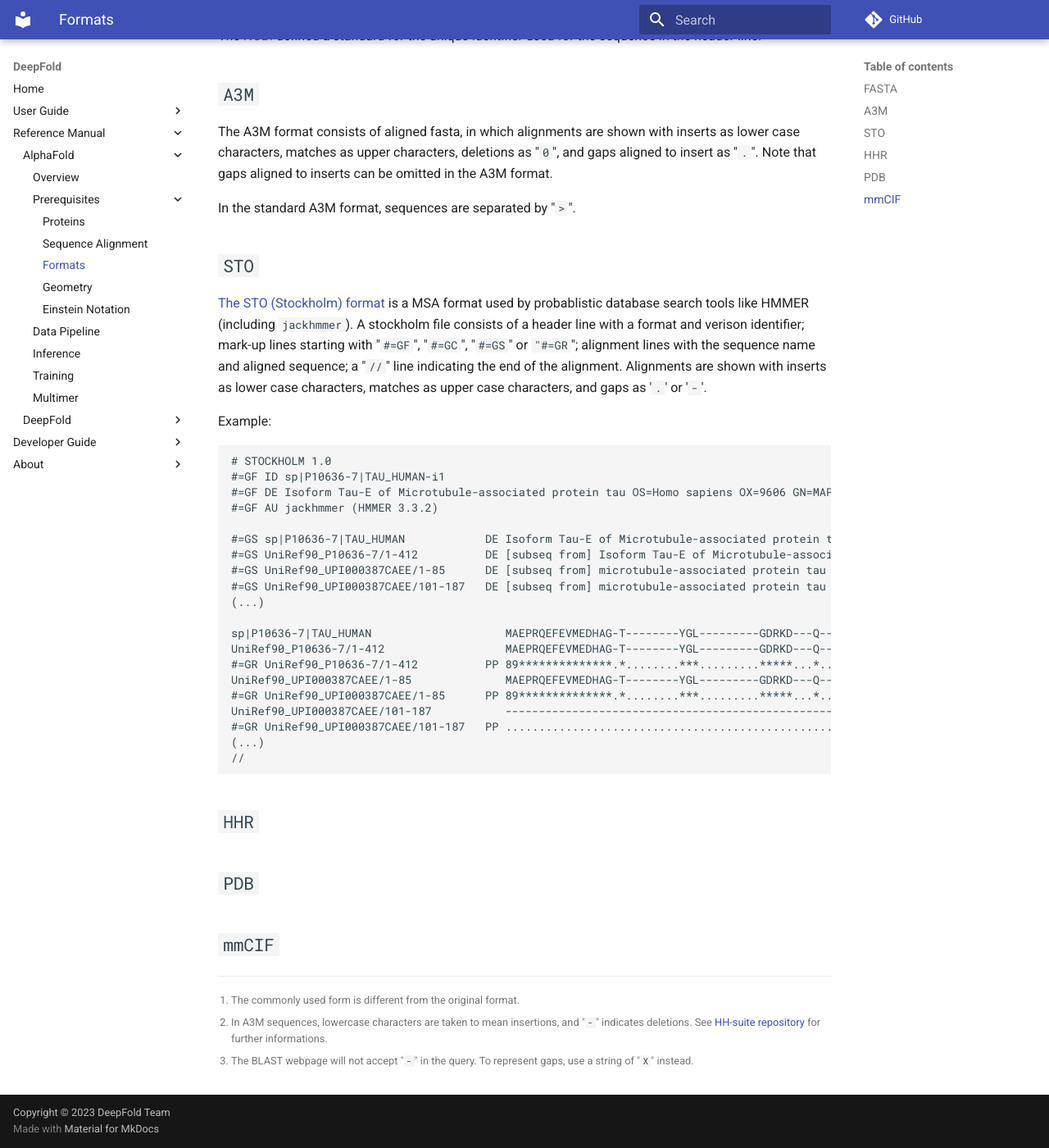
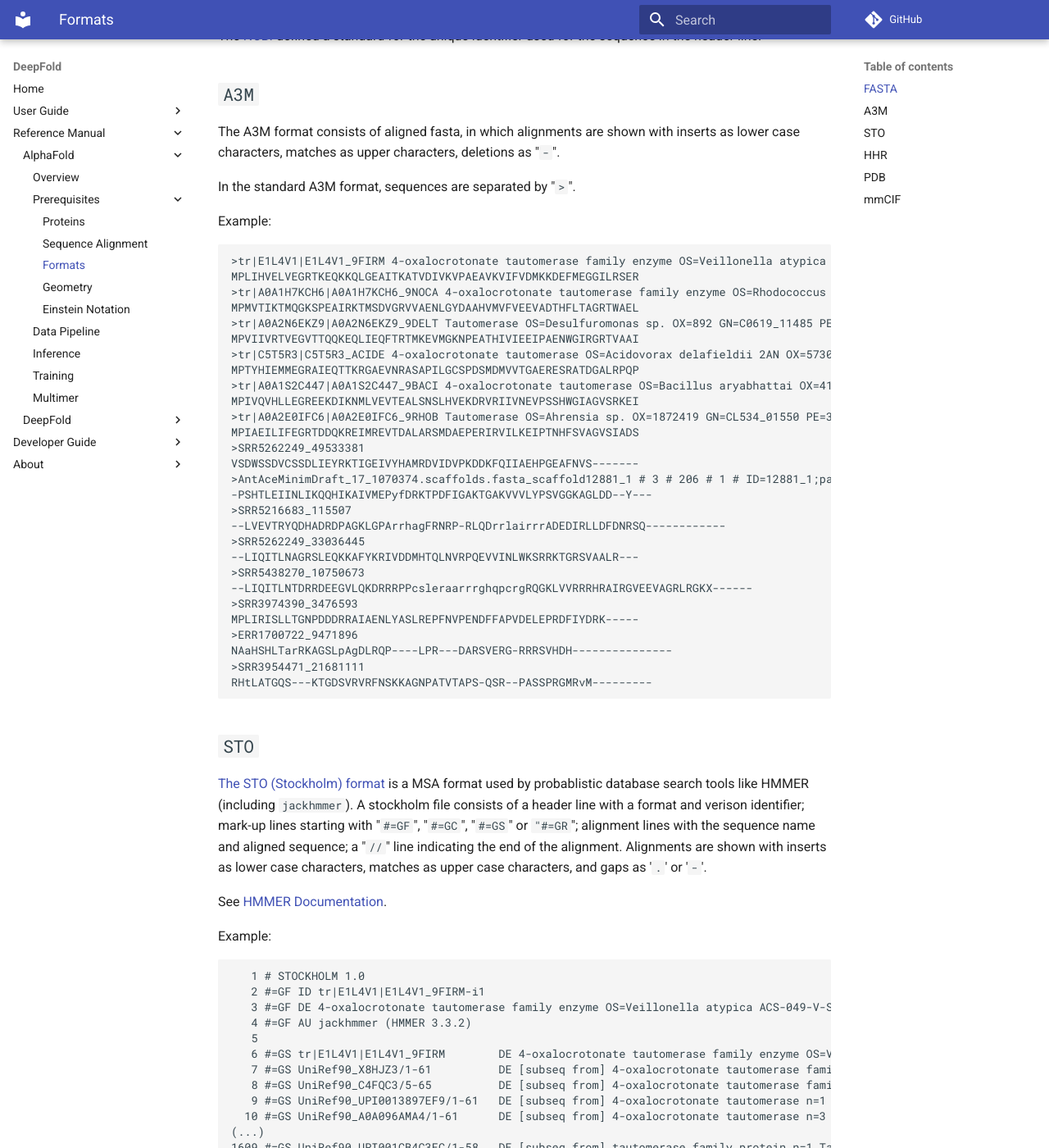
Before and after one commit to iitp-ppi/DeepFoldPublic, an MkDocs documentation site: the page built from docs/reference-manual/prepare/formats.md, in a window 1280 px wide and 1400 px high, scrolled down 1260 px. Shown: the whole window at 82% size. Built offline with MkDocs 1.6.1 and Material for MkDocs 9.7.7, drawn with Linux system fonts in a browser that asks for light colours; comment, search, counter and statistics services are not loaded; some of the changed text lies outside the part shown.

Commit message:
docs: update examples

````diff
--- a/docs/reference-manual/prepare/formats.md
+++ b/docs/reference-manual/prepare/formats.md
@@ -14,8 +14,8 @@
 Example:
 
 ```{plain text}
->1HDD_3|Chains C, D|PROTEIN (ENGRAILED HOMEODOMAIN)|Drosophila melanogaster (7227)
-MDEKRPRTAFSSEQLARLKREFNENRYLTERRRQQLSSELGLNEAQIKIWFQNKRAKIKKS
+>tr|E1L4V1|E1L4V1_9FIRM 4-oxalocrotonate tautomerase family enzyme OS=Veillonella atypica ACS-049-V-Sch6 OX=866776 GN=dmpI PE=3 SV=1
+MPLIHVELVEGRTKEQKKQLGEAITKATVDIVKVPAEAVKVIFVDMKKDEFMEGGILRSER
 ```
 
 A multiple sequence FASTA format would be obtained by concatenating several single sequence FASTA files in a common file.
@@ -66,10 +66,42 @@
 
 ## `A3M`
 
-The A3M format consists of aligned fasta, in which alignments are shown with inserts as lower case characters, matches as upper characters, deletions as "`0`", and gaps aligned to insert as "`.`".
-Note that gaps aligned to inserts can be omitted in the A3M format.
+The A3M format consists of aligned fasta, in which alignments are shown with inserts as lower case characters, matches as upper characters, deletions as "`-`".
 
 In the standard A3M format, sequences are separated by "`>`".
+
+Example:
+
+```{plain text}
+>tr|E1L4V1|E1L4V1_9FIRM 4-oxalocrotonate tautomerase family enzyme OS=Veillonella atypica ACS-049-V-Sch6 OX=866776 GN=dmpI PE=3 SV=1
+MPLIHVELVEGRTKEQKKQLGEAITKATVDIVKVPAEAVKVIFVDMKKDEFMEGGILRSER
+>tr|A0A1H7KCH6|A0A1H7KCH6_9NOCA 4-oxalocrotonate tautomerase family enzyme OS=Rhodococcus maanshanensis OX=183556 GN=SAMN05444583_10410 PE=3 SV=1
+MPMVTIKTMQGKSPEAIRKTMSDVGRVVAENLGYDAAHVMVFVEEVADTHFLTAGRTWAEL
+>tr|A0A2N6EKZ9|A0A2N6EKZ9_9DELT Tautomerase OS=Desulfuromonas sp. OX=892 GN=C0619_11485 PE=3 SV=1
+MPVIIVRTVEGVTTQQKEQLIEQFTRTMKEVMGKNPEATHIVIEEIPAENWGIRGRTVAAI
+>tr|C5T5R3|C5T5R3_ACIDE 4-oxalocrotonate tautomerase OS=Acidovorax delafieldii 2AN OX=573060 GN=AcdelDRAFT_2243 PE=4 SV=1
+MPTYHIEMMEGRAIEQTTKRGAEVNRASAPILGCSPDSMDMVVTGAERESRATDGALRPQP
+>tr|A0A1S2C447|A0A1S2C447_9BACI 4-oxalocrotonate tautomerase OS=Bacillus aryabhattai OX=412384 GN=BCV52_11195 PE=3 SV=1
+MPIVQVHLLEGREEKDIKNMLVEVTEALSNSLHVEKDRVRIIVNEVPSSHWGIAGVSRKEI
+>tr|A0A2E0IFC6|A0A2E0IFC6_9RHOB Tautomerase OS=Ahrensia sp. OX=1872419 GN=CL534_01550 PE=3 SV=1
+MPIAEILIFEGRTDDQKREIMREVTDALARSMDAEPERIRVILKEIPTNHFSVAGVSIADS
+>SRR5262249_49533381
+VSDWSSDVCSSDLIEYRKTIGEIVYHAMRDVIDVPKDDKFQIIAEHPGEAFNVS-------
+>AntAceMinimDraft_17_1070374.scaffolds.fasta_scaffold12881_1 # 3 # 206 # 1 # ID=12881_1;partial=10;start_type=Edge;rbs_motif=None;rbs_spacer=None;gc_cont=0.564
+-PSHTLEIINLIKQQHIKAIVMEPyfDRKTPDFIGAKTGAKVVVLYPSVGGKAGLDD--Y---
+>SRR5216683_115507
+--LVEVTRYQDHADRDPAGKLGPArrhagFRNRP-RLQDrrlairrrADEDIRLLDFDNRSQ------------
+>SRR5262249_33036445
+--LIQITLNAGRSLEQKKAFYKRIVDDMHTQLNVRPQEVVINLWKSRRKTGRSVAALR---
+>SRR5438270_10750673
+--LIQITLNTDRRDEEGVLQKDRRRPPcsleraarrrghqpcrgRQGKLVVRRRHRAIRGVEEVAGRLRGKX------
+>SRR3974390_3476593
+MPLIRISLLTGNPDDDRRAIAENLYASLREPFNVPENDFFAPVDELEPRDFIYDRK-----
+>ERR1700722_9471896
+NAaHSHLTarRKAGSLpAgDLRQP----LPR---DARSVERG-RRRSVHDH---------------
+>SRR3954471_21681111
+RHtLATGQS---KTGDSVRVRFNSKKAGNPATVTAPS-QSR--PASSPRGMRvM---------
+```
 
 ## `STO`
 
@@ -77,33 +109,52 @@
 A stockholm file consists of a header line with a format and verison identifier; mark-up lines starting with "`#=GF`", "`#=GC`", "`#=GS`" or `"#=GR`"; alignment lines with the sequence name and aligned sequence; a "`//`" line indicating the end of the alignment.
 Alignments are shown with inserts as lower case characters, matches as upper case characters, and gaps as '`.`' or '`-`'.
 
+See [HMMER Documentation](http://hmmer.org/documentation.html).
+
 Example:
 
 ```{plain text}
-# STOCKHOLM 1.0
-#=GF ID sp|P10636-7|TAU_HUMAN-i1
-#=GF DE Isoform Tau-E of Microtubule-associated protein tau OS=Homo sapiens OX=9606 GN=MAPT
-#=GF AU jackhmmer (HMMER 3.3.2)
-
-#=GS sp|P10636-7|TAU_HUMAN            DE Isoform Tau-E of Microtubule-associated protein tau OS=Homo sapiens OX=9606 GN=MAPT
-#=GS UniRef90_P10636-7/1-412          DE [subseq from] Isoform Tau-E of Microtubule-associated protein tau n=74 Tax=Boreoeutheria TaxID=1437010 RepID=P10636-7
-#=GS UniRef90_UPI000387CAEE/1-85      DE [subseq from] microtubule-associated protein tau isoform X7 n=5 Tax=Catarrhini TaxID=9526 RepID=UPI000387CAEE
-#=GS UniRef90_UPI000387CAEE/101-187   DE [subseq from] microtubule-associated protein tau isoform X7 n=5 Tax=Catarrhini TaxID=9526 RepID=UPI000387CAEE
+   1 # STOCKHOLM 1.0
+   2 #=GF ID tr|E1L4V1|E1L4V1_9FIRM-i1
+   3 #=GF DE 4-oxalocrotonate tautomerase family enzyme OS=Veillonella atypica ACS-049-V-Sch6 OX=866776 GN=dmpI PE=3 SV=1
+   4 #=GF AU jackhmmer (HMMER 3.3.2)
+   5
+   6 #=GS tr|E1L4V1|E1L4V1_9FIRM        DE 4-oxalocrotonate tautomerase family enzyme OS=Veillonella atypica ACS-049-V-Sch6 OX=866776 GN=dmpI PE=3 SV=1
+   7 #=GS UniRef90_X8HJZ3/1-61          DE [subseq from] 4-oxalocrotonate tautomerase family enzyme n=2 Tax=Veillonella TaxID=29465 RepID=X8HJZ3_9FIRM
+   8 #=GS UniRef90_C4FQC3/5-65          DE [subseq from] 4-oxalocrotonate tautomerase family enzyme n=36 Tax=root TaxID=1 RepID=C4FQC3_9FIRM
+   9 #=GS UniRef90_UPI0013897EF9/1-61   DE [subseq from] 4-oxalocrotonate tautomerase n=1 Tax=Veillonella sp. R32 TaxID=2021312 RepID=UPI0013897EF9
+  10 #=GS UniRef90_A0A096AMA4/1-61      DE [subseq from] 4-oxalocrotonate tautomerase n=3 Tax=Veillonella montpellierensis TaxID=187328 RepID=A0A096AMA4_9FIRM
 (...)
-
-sp|P10636-7|TAU_HUMAN                    MAEPRQEFEVMEDHAG-T--------YGL---------GDRKD---Q--GGYTM--H--Q-D-Q-EGDT--D-A-G-L-K-E-S-------P---L--Q-TP--T---E--D----G---S-------E--E---P-G---S---E--T-S--D-A---K-------ST--P-----T--A--E-A--------E--E--
-UniRef90_P10636-7/1-412                  MAEPRQEFEVMEDHAG-T--------YGL---------GDRKD---Q--GGYTM--H--Q-D-Q-EGDT--D-A-G-L-K-E-S-------P---L--Q-TP--T---E--D----G---S-------E--E---P-G---S---E--T-S--D-A---K-------ST--P-----T--A--E-A--------E--E--
-#=GR UniRef90_P10636-7/1-412          PP 89**************.*........***.........*****...*..*****..*..*.*.*.****..*.*.*.*.*.*.*.......*...*..*.**..*...*..*....*...*.......*..*...*.*...*...*..*.*..*.*...*.......**..*.....*..*..*.*........*..*..
-UniRef90_UPI000387CAEE/1-85              MAEPRQEFEVMEDHAG-T--------YGL---------GDRKD---Q--GGYTM--H--Q-D-Q-EGDT--D-A-G-L-K-E-S-------P---L--Q-TP--T---E--D----G---S-------E--E---P-G---S---E--T-S--D-A---K-------ST--P-----T--A--E-D--------V--T--
-#=GR UniRef90_UPI000387CAEE/1-85      PP 89**************.*........***.........*****...*..*****..*..*.*.*.****..*.*.*.*.*.*.*.......*...*..*.**..*...*..*....*...*.......*..*...*.*...*...*..*.*..*.*...*.......**..*.....*..*..*.9........8..8..
-UniRef90_UPI000387CAEE/101-187           ------------------------------------------------------------------------------------------------------------------------------------------------------------------------------------T--T-A--------E--E--
-#=GR UniRef90_UPI000387CAEE/101-187   PP ....................................................................................................................................................................................4..5.8........9..*..
+1609 #=GS UniRef90_UPI001CB4C3EC/1-58   DE [subseq from] tautomerase family protein n=1 Tax=Paraburkholderia tropica TaxID=92647 RepID=UPI001CB4C3EC
+1610 #=GS UniRef90_A0A2V6XG00/14-72     DE [subseq from] 4-oxalocrotonate tautomerase n=9 Tax=Bacteria TaxID=2 RepID=A0A2V6XG00_9BACT
 (...)
-//
+1611
+1612 tr|E1L4V1|E1L4V1_9FIRM                MPLIHVELVEG-RT-K-EQKKQLGEAITKATVDIVK-VPAEA--VKVIFVDMKK-DE-F-M-EGGILRSER
+1613 UniRef90_X8HJZ3/1-61                  MPLIHVELVEG-RT-K-EQKKQLGEAITKATVEIVK-VPVEA--VKVIFVDMKK-DE-F-M-EGGILRSER
+1614 #=GR UniRef90_X8HJZ3/1-61          PP 8**********.**.*.*******************.*****..**********.**.*.*.*******98
+1615 UniRef90_C4FQC3/5-65                  MPLIHVELVEG-RT-K-EQKKQLGEAITKATVDIVN-VPADA--VKVIFVDMKK-DD-Y-M-EGGILRSER
+1616 #=GR UniRef90_C4FQC3/5-65          PP 8**********.**.*.*******************.*****..**********.**.*.*.*******98
+1617 UniRef90_UPI0013897EF9/1-61           MPIIHVELVEG-RT-F-EQKKQLGEAITKAAVDIVK-VPADA--VKVVFVDMKK-DN-Y-M-EGGVMRSEK
+1618 #=GR UniRef90_UPI0013897EF9/1-61   PP 8**********.**.*.*******************.*****..**********.**.*.*.*******96
+1619 UniRef90_A0A096AMA4/1-61              MPMIHVELVEG-RT-K-EQKKELASAITKATVDIIG-VPVEA--VKVMFVDLKA-DE-F-M-EGGVLRSER
+1620 #=GR UniRef90_A0A096AMA4/1-61      PP 8**********.**.*.*******************.*****..**********.**.*.*.*******98
+1621 UniRef90_A0A380NKA4/1-61              MPIIHVELVEG-RT-F-EQKKELGEVITKATVDIIK-VPKEA--VKVIFTDMKK-DN-F-M-EAGVMRSEK
+1622 #=GR UniRef90_A0A380NKA4/1-61      PP 8**********.**.*.*******************.*****..**********.**.*.*.*******96
+(...)
+4817 UniRef90_UPI001CB4C3EC/1-58           MPIIRLEMLTG-RT-H-AQKAELAEVLTRETARIAK-CPLSD--VQLVMTEVER-SM-W-S-VGGTLA---
+4818 #=GR UniRef90_UPI001CB4C3EC/1-58   PP 8**********.**.*.*******************.*****..**********.**.*.9.999885...
+4819 UniRef90_A0A2V6XG00/14-72             MPNITIQWYAG-RT-Q-QQKRELTQAITEAMVKIGK-TTADQ--VHIVFQDVEK-AN-W-G-YNGKLAS--
+4820 #=GR UniRef90_A0A2V6XG00/14-72     PP 78999999***.**.*.*******************.*****..**********.98.8.8.7777665..
+4821 #=GC PP_cons                          89*********.**.*.*******************.*****..**********.*9.9.9.999988876
+4822 #=GC RF                               xxxxxxxxxxx.xx.x.xxxxxxxxxxxxxxxxxxx.xxxxx..xxxxxxxxxx.xx.x.x.xxxxxxxxx
+4823 //
 ```
 
 ## `HHR`
 
+The HHR format is generated by HHsearch or HHblits in HH-suite for hidden Markov models.
+An HHR format contains multiple pairwise alignments for a single query sequence.
+
 ## `PDB`
 
 ## `mmCIF`
````
Also changed, not shown: docs/reference-manual/alphafold/features.md (+19 -2 lines).
